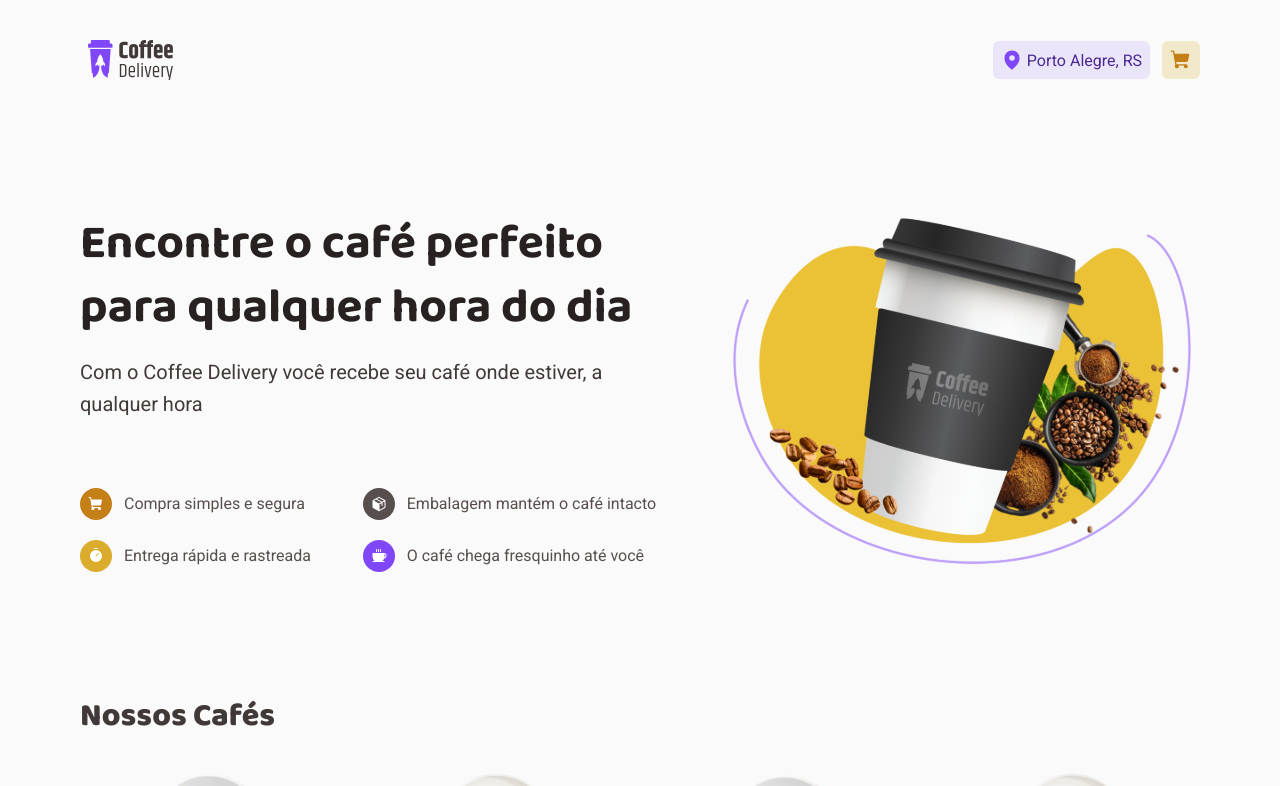
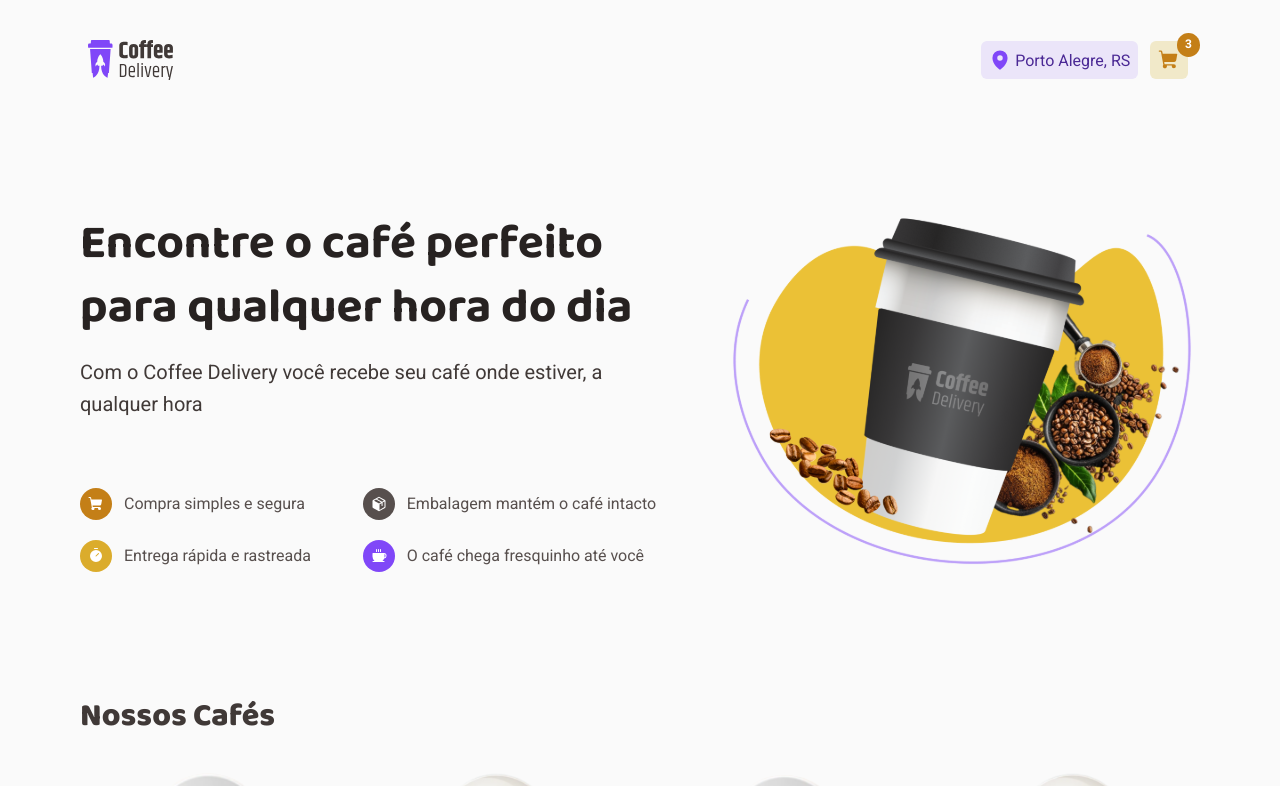
Before and after one commit to lucasroseti/ignite-reactjs-coffeedelivery, a React (Vite) app: page / in a window 1280 px wide. Shown: the top 786 px of the page. Built offline with nearby package versions, Linux system fonts and the light colour scheme.

Commit message:
Counter in ShoppingCart
Counter is visible when the cart has more than one item

```diff
--- a/src/components/Header/index.tsx
+++ b/src/components/Header/index.tsx
@@ -6,8 +6,12 @@ import {
   HeaderContainer,
   HomeLink,
   LocationMapLink,
+  ShoppingCartCounter,
   ShoppingCartLink,
+  ShoppingCartSection,
 } from './styles'
+
+const counter = 3
 
 export function Header() {
   return (
@@ -22,9 +26,17 @@ export function Header() {
           Porto Alegre, RS
         </LocationMapLink>
 
-        <ShoppingCartLink to="/checkout" title="Checkout">
-          <ShoppingCart size={22} weight="fill" />
-        </ShoppingCartLink>
+        <ShoppingCartSection>
+          <ShoppingCartLink to="/checkout" title="Checkout">
+            <ShoppingCart size={22} weight="fill" />
+          </ShoppingCartLink>
+
+          {counter > 0 && (
+            <ShoppingCartCounter>
+              <span>{counter}</span>
+            </ShoppingCartCounter>
+          )}
+        </ShoppingCartSection>
       </nav>
     </HeaderContainer>
   )
--- a/src/components/Header/styles.ts
+++ b/src/components/Header/styles.ts
@@ -35,6 +35,10 @@ export const LocationMapLink = styled(BaseLink)`
   }
 `
 
+export const ShoppingCartSection = styled.section`
+  display: flex;
+`
+
 export const ShoppingCartLink = styled(BaseLink)`
   background: ${({ theme }) => theme.yellow[100]};
   color: ${({ theme }) => theme.yellow[900]};
@@ -43,3 +47,19 @@ export const ShoppingCartLink = styled(BaseLink)`
     box-shadow: 0 0 0 1px ${({ theme }) => theme.yellow[900]};
   }
 `
+
+export const ShoppingCartCounter = styled.div`
+  margin-left: -0.7rem;
+  margin-top: -0.5rem;
+
+  span {
+    display: flex;
+    color: ${({ theme }) => theme.white};
+    background: ${({ theme }) => theme.yellow[900]};
+    border-radius: 50%;
+    padding: 0.25rem 0.5rem;
+    font-weight: 700;
+    font-size: 0.75rem;
+    line-height: 1.3;
+  }
+`
```
